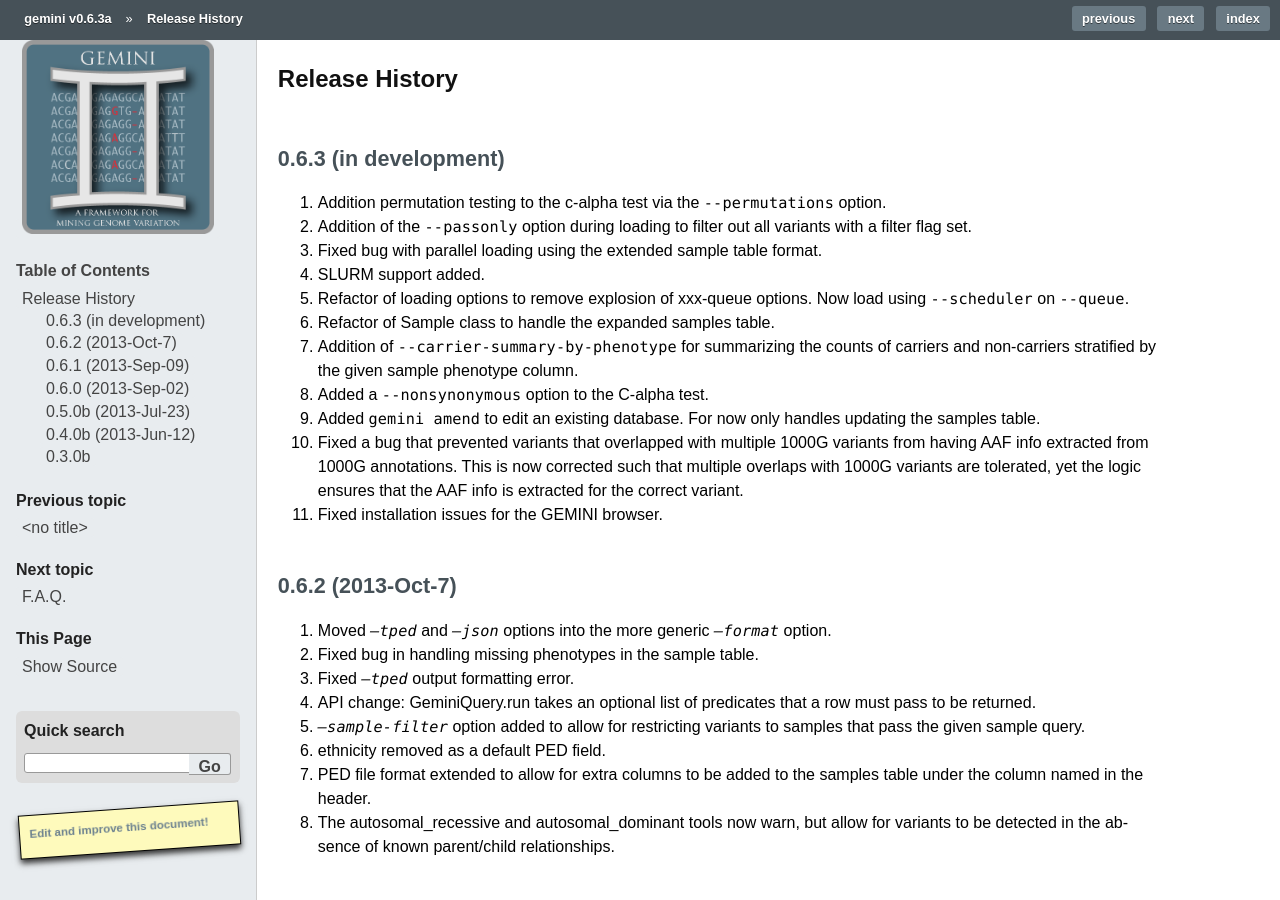
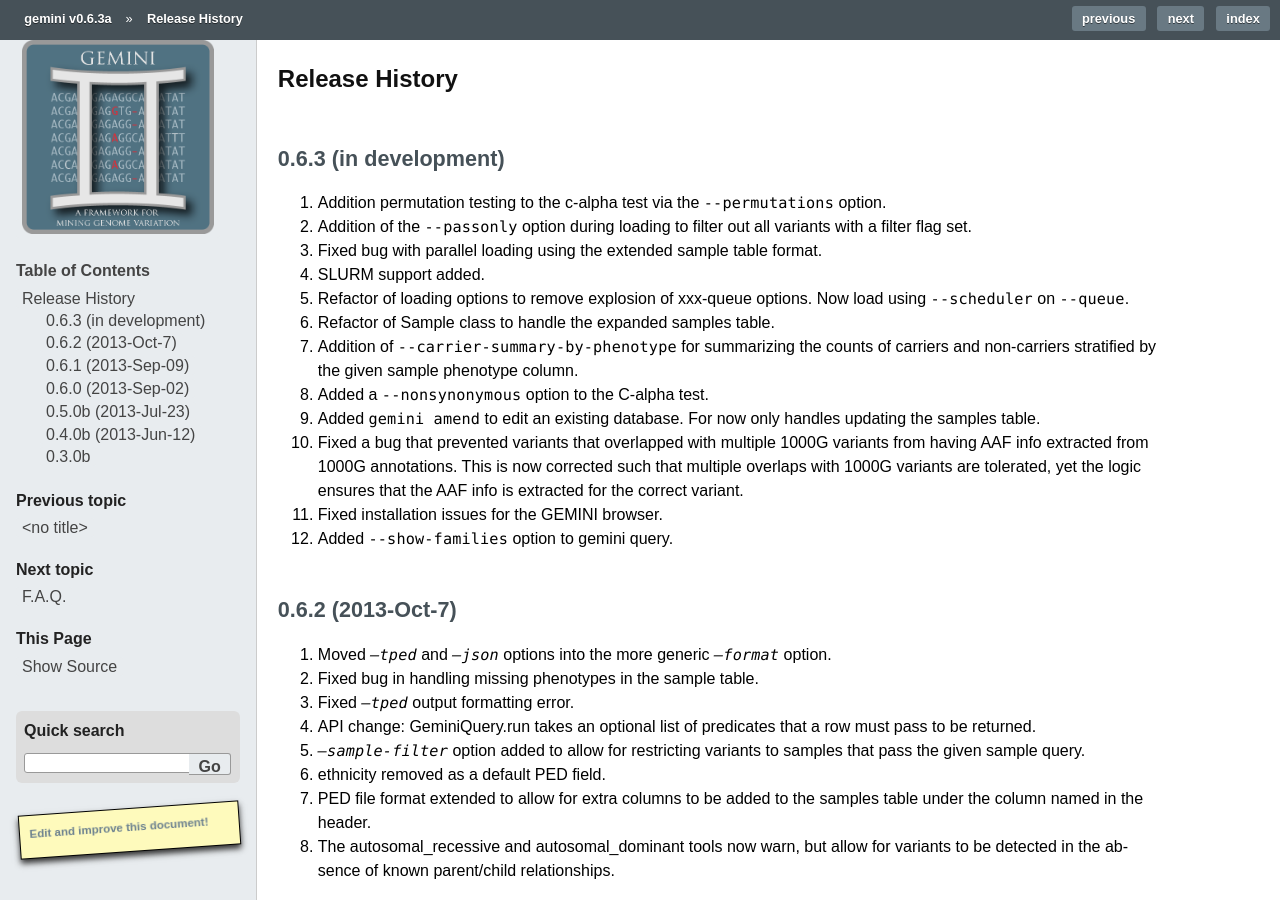
Before and after one commit to arq5x/gemini, a Sphinx documentation site: the page built from docs/content/history.rst, in a window 1280 px wide and 900 px high. Built offline with Sphinx 7.4.7, drawn with Linux system fonts in a browser that asks for light colours; formulas are drawn with MathJax 3; pages that are not in the unit, such as notebooks, are missing from menus; comment, search, counter and statistics services are not loaded; the version number is read from the project's files by our own code.

Commit message:
Added --show-families option.

```diff
--- a/docs/content/history.rst
+++ b/docs/content/history.rst
@@ -23,6 +23,7 @@ Release History
     that multiple overlaps with 1000G variants are tolerated, yet the logic ensures
     that the AAF info is extracted for the correct variant.
 11. Fixed installation issues for the GEMINI browser.
+12. Added ``--show-families`` option to gemini query.
 
 
 0.6.2 (2013-Oct-7)
```
